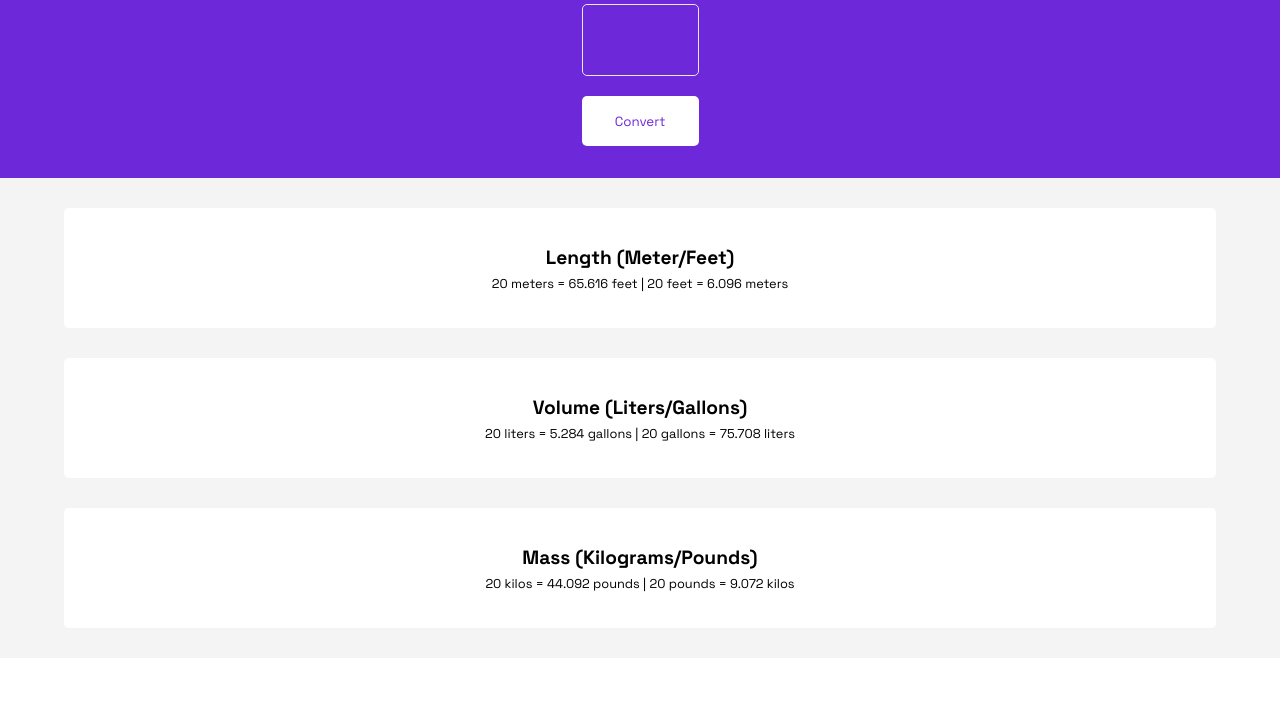
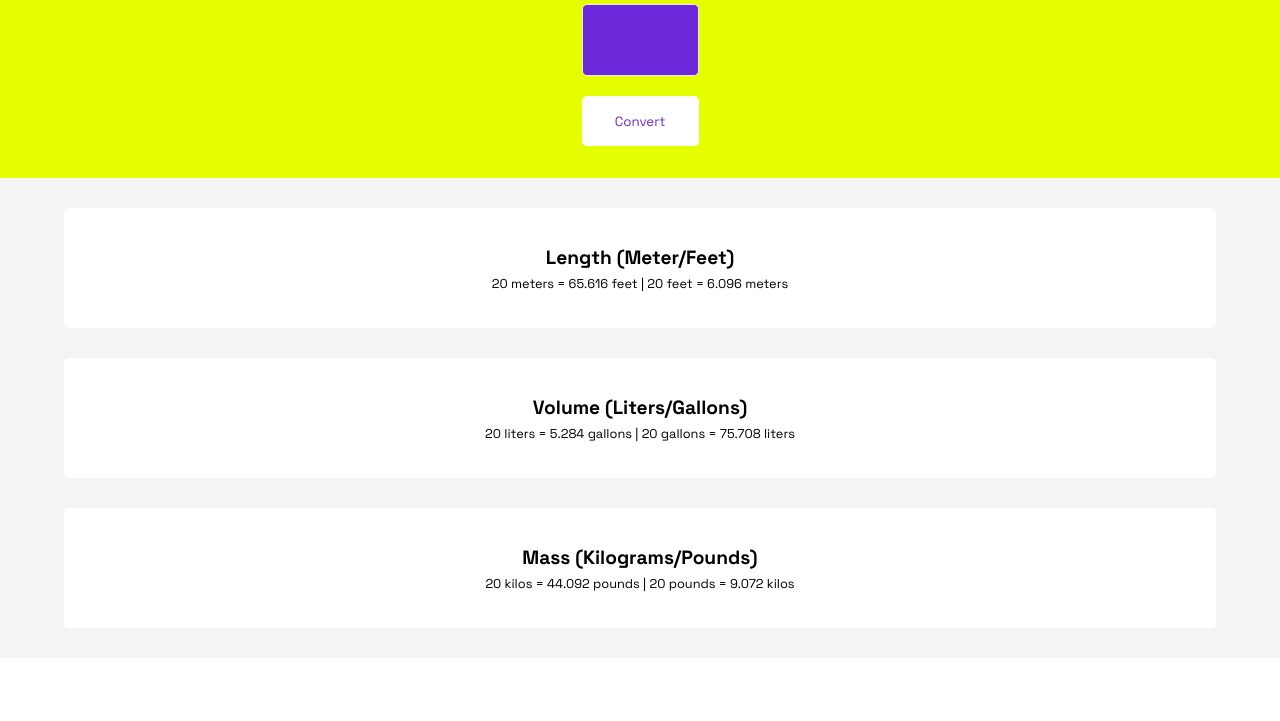
Before and after one commit to sobitp59/Scrimba-FDCP, a browser extension: page Module 3/unit-converter/index.html in a window 1280 px wide. Shown: the part 79-800 px from the top of the page. Drawn offline with Linux system fonts and the light colour scheme.

Commit message:
color cange

```diff
--- a/Module 3/unit-converter/style.css
+++ b/Module 3/unit-converter/style.css
@@ -13,7 +13,7 @@
 }
 
 .header{
-    background: #6D28D9;
+    background: #e5ff00;
     display: flex;
     justify-content: center;
     flex-direction: column;
```
